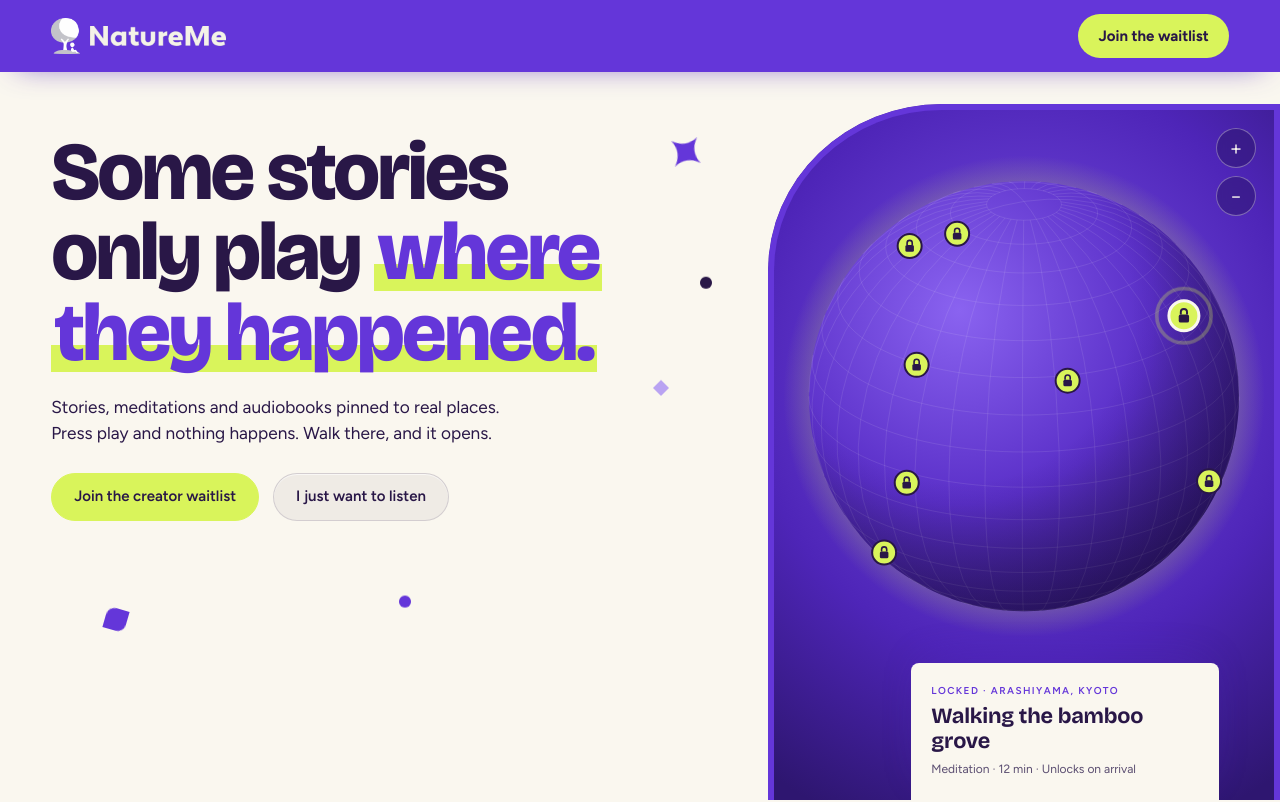
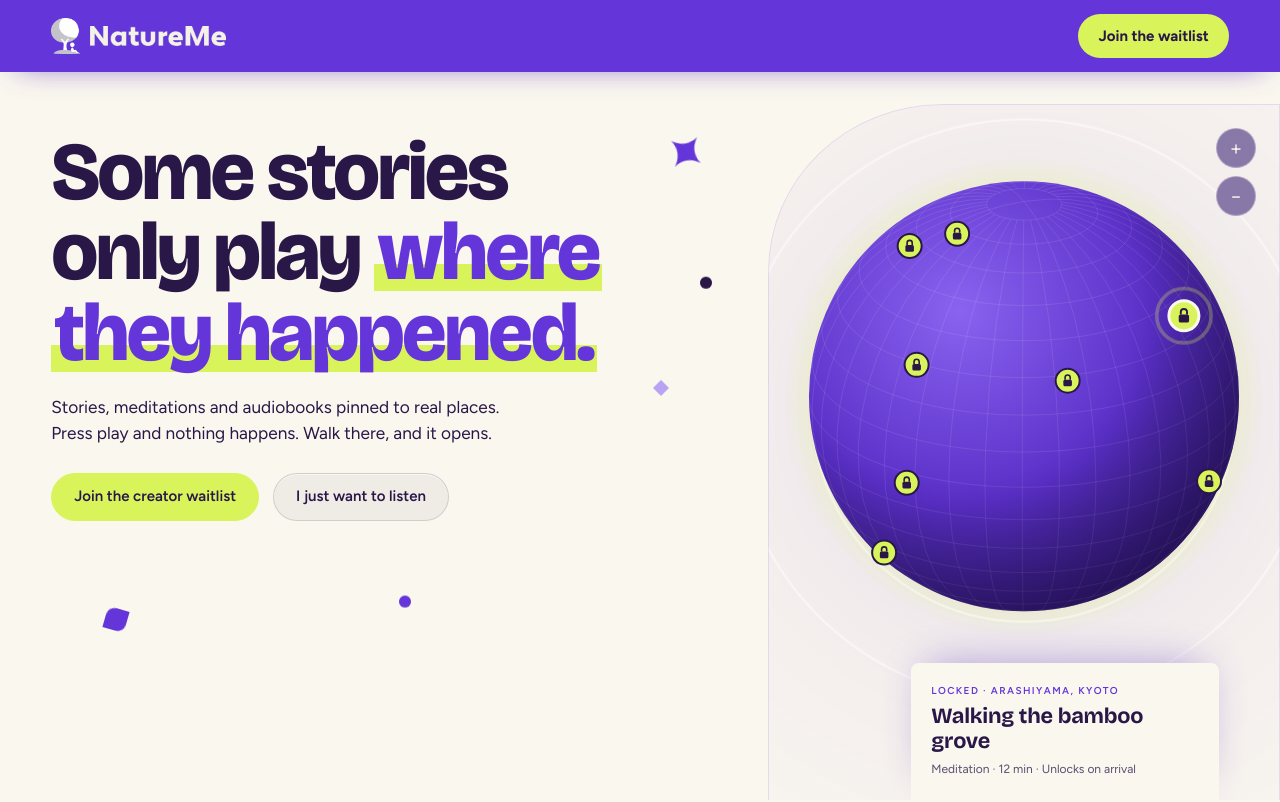
Before and after one commit to NatureMewebdemo/natureme-web, a Next.js app: page /coming-soon in a window 1280 px wide. Shown: the top 802 px of the page. Built offline with nearby package versions, Linux system fonts and the light colour scheme; what world-atlas would draw is missing.

Commit message:
Globe panel: faint violet glow with soft rings instead of the solid violet
Co-Authored-By: Claude Opus 5.5 <noreply@anthropic.com>
Claude-Session: https://claude.ai/code/session_01A6s5zZ7C87myJc7rhawKoR

```diff
--- a/app/coming-soon/landing.css
+++ b/app/coming-soon/landing.css
@@ -36,11 +36,11 @@ body:has(.landing) .dock{display:none}
 .ls-btn-ghost:hover{background:rgba(41,23,71,.09);border-color:rgba(41,23,71,.22)}
 .ls-btn:focus-visible{outline:2px solid var(--ls-violet);outline-offset:2px}
 .ls-card :focus-visible{outline:2px solid var(--ls-lime);outline-offset:2px}
-.ls-photo{grid-column:2;grid-row:1/3;position:relative;margin:0;min-height:520px;border-top-left-radius:34% 24%;overflow:hidden;background:radial-gradient(90% 70% at 50% 38%,#7A52E6 0,#4E25B8 60%,#2E1670 100%)}
+.ls-photo{grid-column:2;grid-row:1/3;position:relative;margin:0;min-height:520px;border-top-left-radius:34% 24%;overflow:hidden;background:radial-gradient(circle at 50% 44%,transparent 0 30%,rgba(255,255,255,.75) 30.3%,transparent 30.8% 45%,rgba(255,255,255,.65) 45.3%,transparent 45.8% 62%,rgba(255,255,255,.55) 62.3%,transparent 62.8%),radial-gradient(circle at 50% 44%,rgba(100,54,217,.13) 0,rgba(100,54,217,.08) 40%,rgba(100,54,217,.04) 65%,rgba(100,54,217,.02) 100%)}
 /* the globe: drag to spin, scroll or pinch to zoom, every pin locked */
 .ls-globe{position:absolute;inset:0}
-/* a violet rim keeps the arch readable when zoomed-in lime land meets the lime page */
-.ls-globe::after{content:"";position:absolute;inset:0;border:6px solid var(--ls-violet);border-bottom:0;border-radius:inherit;pointer-events:none}
+/* a hairline violet rim outlines the pale arch against the ivory page */
+.ls-globe::after{content:"";position:absolute;inset:0;border:1px solid rgba(100,54,217,.12);border-bottom:0;border-radius:inherit;pointer-events:none}
 .ls-photo .ls-globe{border-radius:inherit}
 .ls-globe svg{display:block;cursor:grab;touch-action:none;user-select:none}
 .ls-globe svg:active{cursor:grabbing}
```
